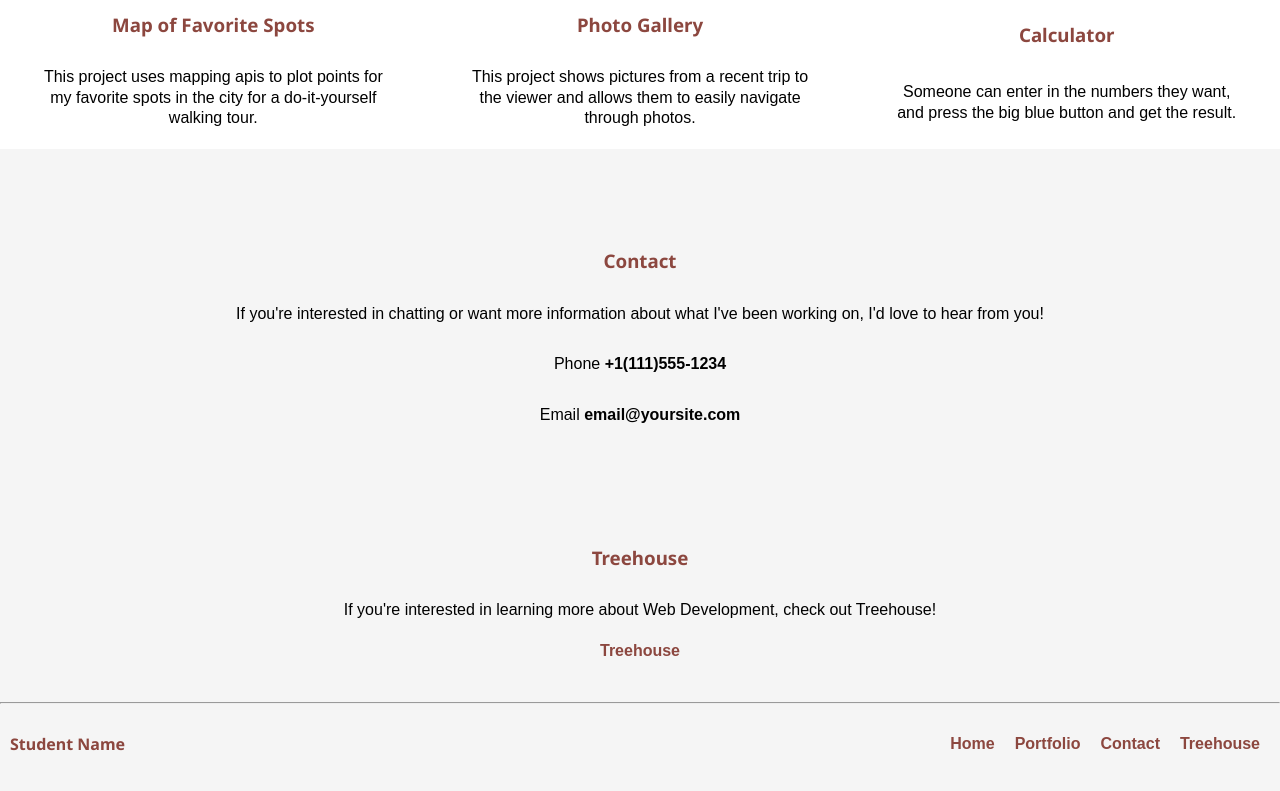
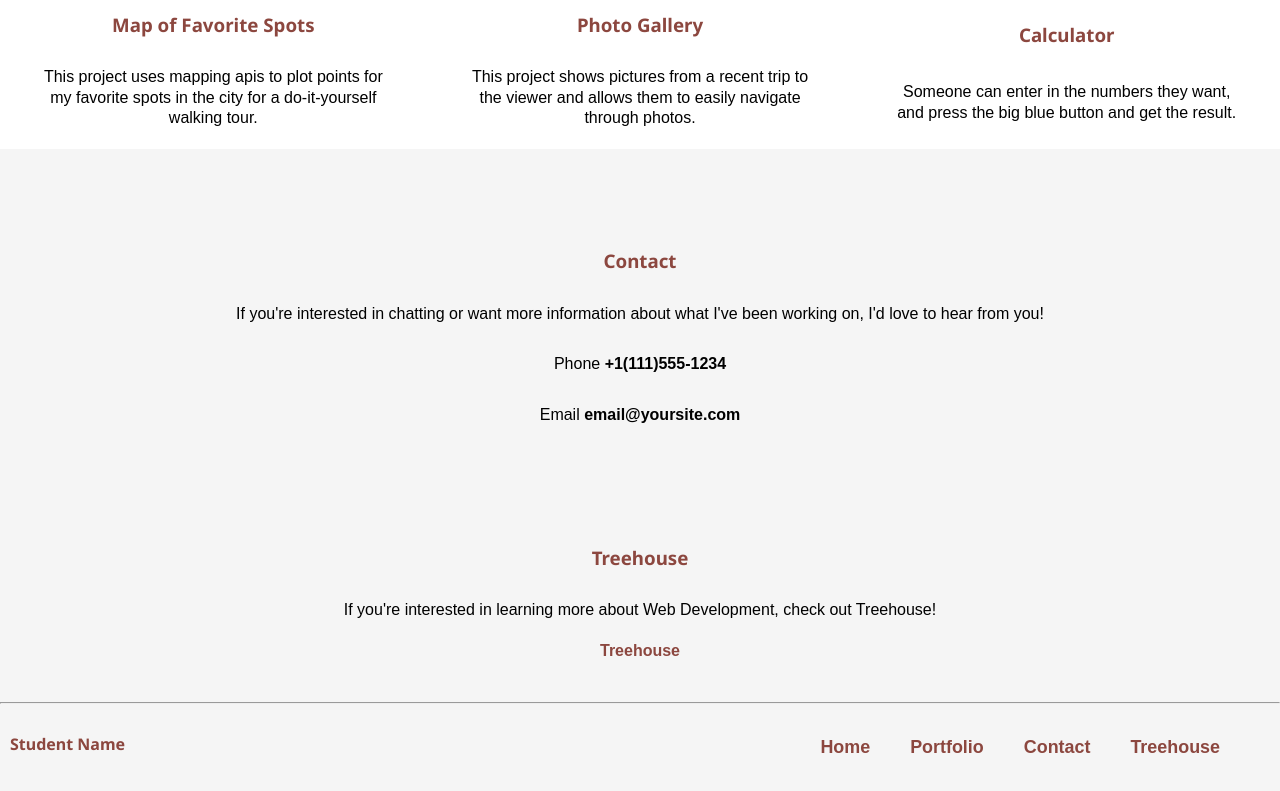
Before and after one commit to bradando4130/Techdegree-project-2, a plain HTML site: page index.html in a window 1280 px wide. Shown: the part 1171-1962 px from the top of the page. Drawn offline with Linux system fonts and the light colour scheme.

Commit message:
FINAL FINAL
made footer nav section more like top nav section
removed some DRY
attempted to rename folder from 'CSS' to 'css'

```diff
--- a/CSS/styles.css
+++ b/CSS/styles.css
@@ -127,6 +127,7 @@ a:link, a:visited {
 .footer-nav {
     display: none;
     list-style: none;
+    font-size: 0.8em;
 }
 
 .footer-nav-item {
@@ -152,6 +153,8 @@ a:link, a:visited {
     }
     .nav-item {
         background-color: whitesmoke;
+        padding: 20px;
+        text-align: center;
     }
     .intro {
         display: flex;
@@ -167,6 +170,7 @@ a:link, a:visited {
 
     .footer-nav {
         display: flex;
+        flex-direction: row;
         justify-content: space-between;
         align-items: center;
     }
@@ -204,11 +208,6 @@ a:link, a:visited {
         margin: auto;
     }
 
-    .nav-item {
-        padding: 20px;
-        text-align: center;
-    }
-
     .intro {
         font-size: 1.1em;
     }
--- a/index.html
+++ b/index.html
@@ -92,12 +92,14 @@
         <div class="footer-tag">
             <h4>Student Name</h4>
             <a href="#home" id="back-to-top"><h4>Back to top</h4></a>
-            <ul class="footer-nav">
-                <li class="footer-nav-item"><a href="#home">Home</a></li>
-                <li class="footer-nav-item"><a href="#portfolio">Portfolio</a></li>
-                <li class="footer-nav-item"><a href="#contact">Contact</a></li>
-                <li class="footer-nav-item"><a href="#treehouse">Treehouse</a></li>
-            </ul>
+                <nav class="footer-nav">
+                    <ul class="nav">
+                        <li class="nav-item"><a href="#home">Home</a></li>
+                        <li class="nav-item"><a href="#portfolio">Portfolio</a></li>
+                        <li class="nav-item"><a href="#contact">Contact</a></li>
+                        <li class="nav-item"><a href="#treehouse">Treehouse</a></li>
+                    </ul>
+                </nav>
         </div>
     </footer>
 </body>
```
